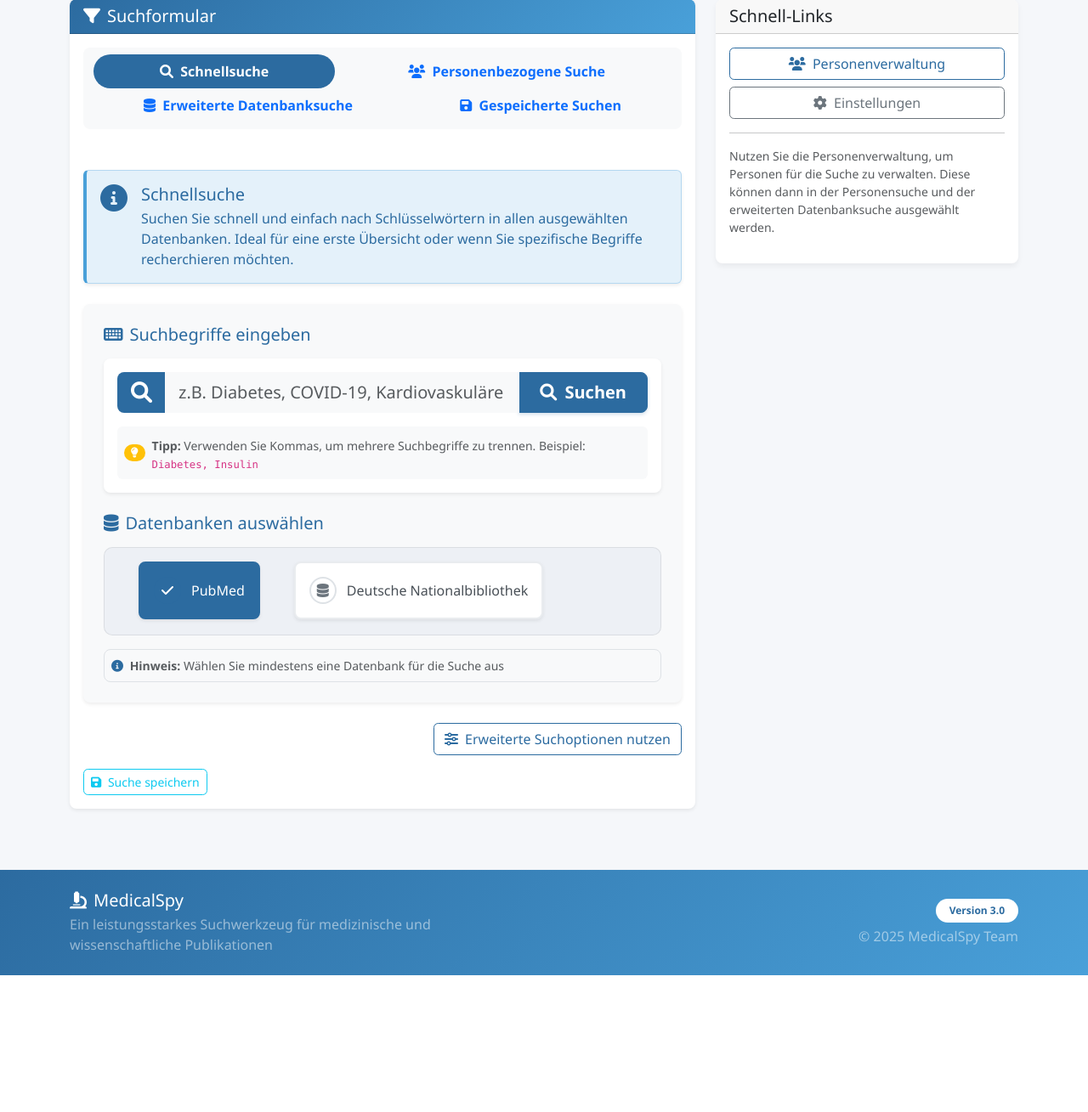
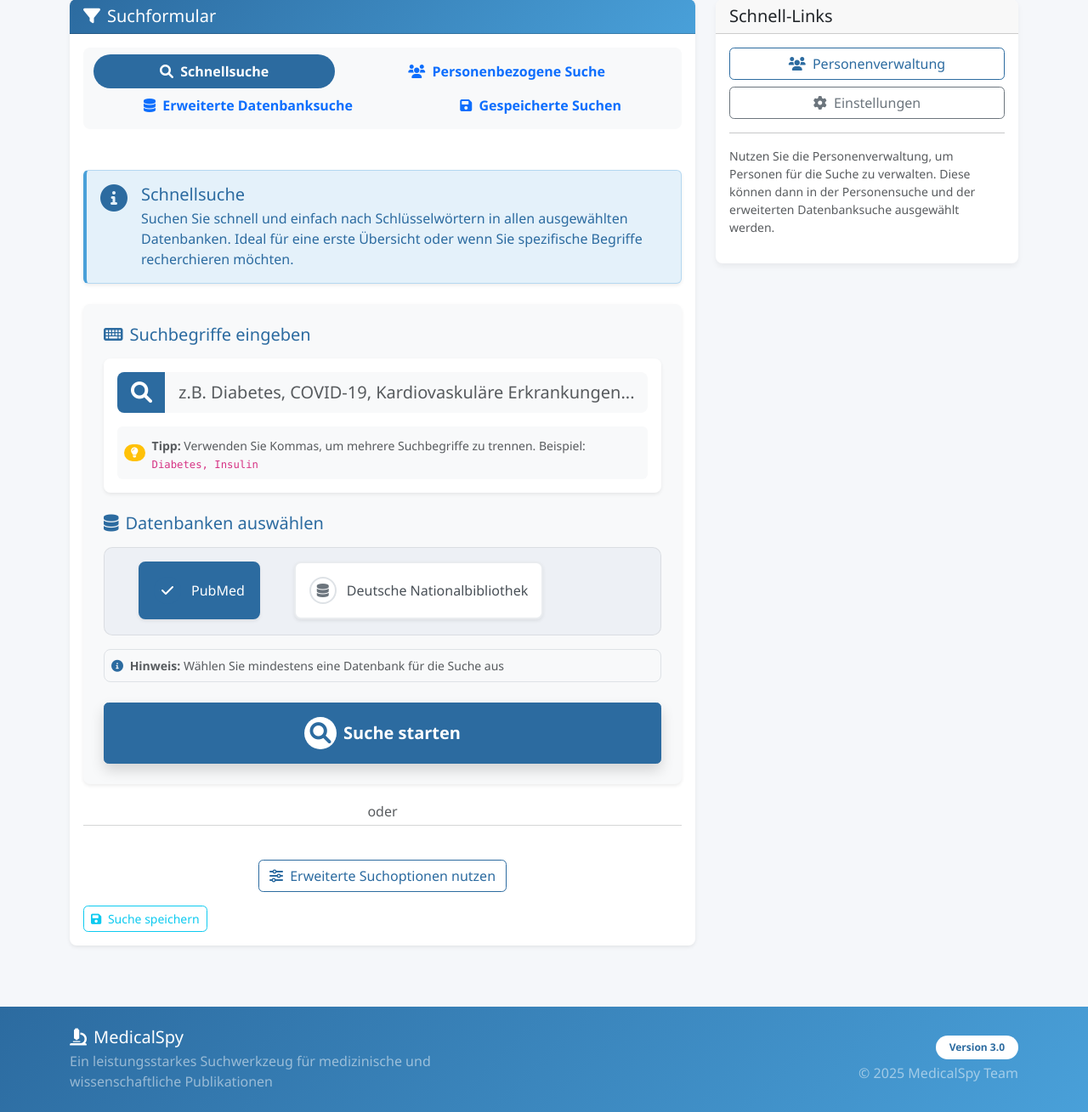
Before and after one commit to maxaufknax/Medical-Spytool, a Flask app: page /search in a window 1280 px wide. Shown: the part 249-1558 px from the top of the page at 85% size. Before the commit the page ends 1397 px from the top, so only its background shows below. Run offline with Flask 3, Linux system fonts and the light colour scheme; data that the repository does not hold is empty; some libraries are stand-ins or nearby versions.

Commit message:
Improve the appearance and positioning of the main search button
Restyles the main search button in search.html to improve prominence and user experience.

Replit-Commit-Author: Agent
Replit-Commit-Session-Id: b913386b-b612-4c42-88a0-28f6c6405f63
Replit-Commit-Screenshot-Url: https://storage.googleapis.com/screenshot-production-us-central1/39209fe2-a590-47a4-bbba-aacba4e2c6b5/c953506e-2c53-4e04-85dd-c65f3466947e.jpg

```diff
--- a/backend/templates/search.html
+++ b/backend/templates/search.html
@@ -84,9 +84,6 @@
                                                         id="simpleSearchQuery" name="search_query"
                                                         placeholder="z.B. Diabetes, COVID-19, Kardiovaskuläre Erkrankungen..."
                                                         autofocus>
-                                                    <button type="submit" class="btn btn-primary px-4 fw-bold" id="simpleSearchButton">
-                                                        <i class="fas fa-search me-1"></i> Suchen
-                                                    </button>
                                                 </div>
                                                 <div class="d-flex align-items-center mt-3 bg-light p-2 rounded">
                                                     <span class="badge bg-warning rounded-pill me-2">
@@ -133,10 +130,29 @@
                                         <i class="fas fa-info-circle text-primary me-1"></i>
                                         <strong>Hinweis:</strong> Wählen Sie mindestens eine Datenbank für die Suche aus
                                     </div>
+
+                                    <!-- Großer primärer Suchbutton -->
+                                    <div class="d-grid gap-2 mt-4">
+                                        <button type="submit" class="btn btn-primary btn-lg py-3 shadow" id="simpleSearchButton">
+                                            <div class="d-flex align-items-center justify-content-center">
+                                                <span class="search-icon-container bg-white text-primary rounded-circle me-2 d-flex align-items-center justify-content-center" style="width: 38px; height: 38px;">
+                                                    <i class="fas fa-search fa-lg"></i>
+                                                </span>
+                                                <span class="fs-5 fw-bold">Suche starten</span>
+                                            </div>
+                                        </button>
+                                    </div>
                                 </div>
                             </div>
 
-                            <div class="d-flex justify-content-end mt-3">
+                            <div class="d-flex justify-content-center mt-4">
+                                <div class="option-separator position-relative my-2 w-100">
+                                    <hr class="text-muted">
+                                    <span class="position-absolute top-0 start-50 translate-middle bg-white px-3 text-muted">oder</span>
+                                </div>
+                            </div>
+
+                            <div class="d-flex justify-content-center mt-3 mb-2">
                                 <button type="button" class="btn btn-outline-primary" data-bs-toggle="tab" href="#advanced-search" role="tab">
                                     <i class="fas fa-sliders-h me-1"></i> Erweiterte Suchoptionen nutzen
                                 </button>
```
